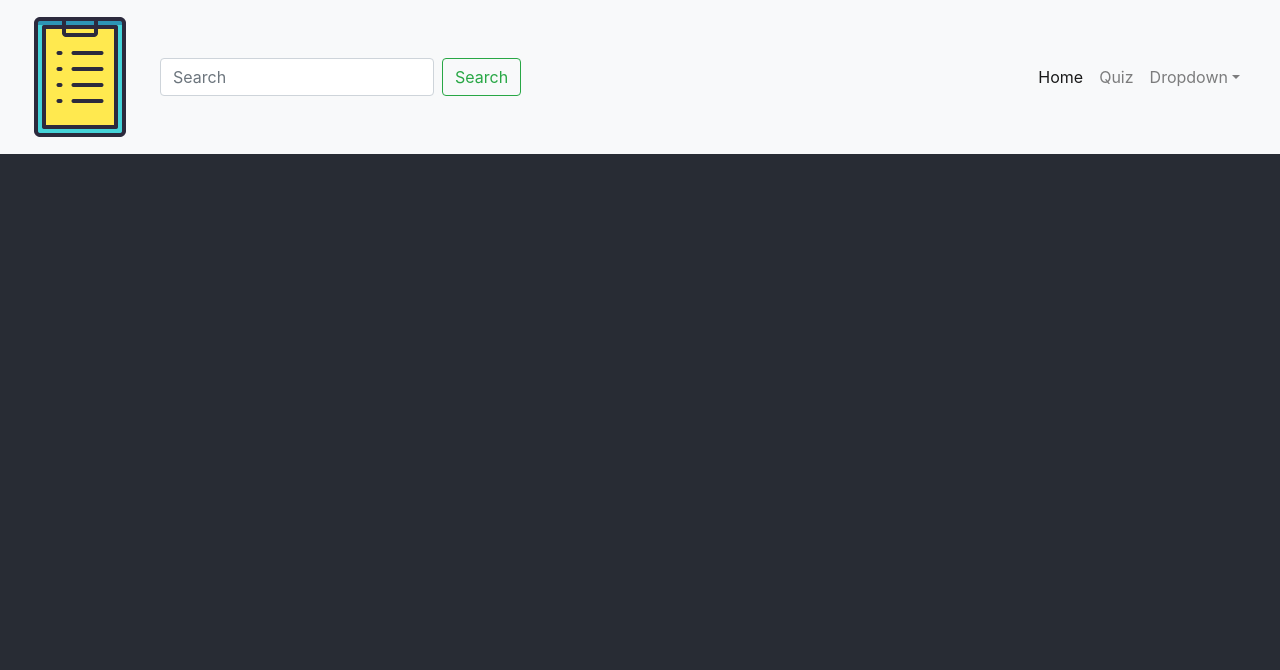
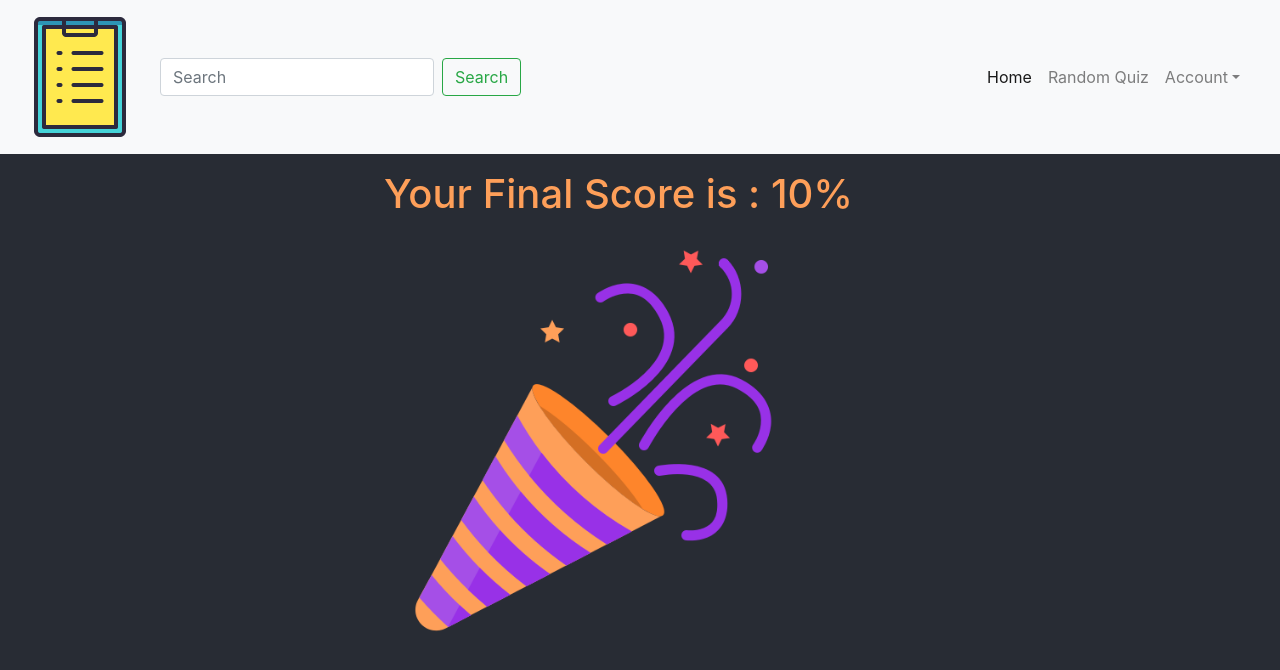
Before and after one commit to vcshahriyer/omniquiz, a React (Create React App) app: page /score/1 in a window 1280 px wide. Shown: the top 670 px of the page. Built offline with nearby package versions, Linux system fonts and the light colour scheme.

Commit message:
Quiz and result implemented without Redux

```diff
--- a/src/App.css
+++ b/src/App.css
@@ -29,6 +29,16 @@ nav.navbar {
 .quiz-option {
   margin: 1.5em 0;
   padding: 5px 0;
+  cursor: pointer;
+}
+.quiz-options.row {
+  margin-left: unset;
+}
+.score-box h1 {
+  color: #fe9f59;
+}
+.score-box img {
+  width: 85%;
 }
 .App {
   text-align: center;
--- a/src/App.js
+++ b/src/App.js
@@ -1,9 +1,11 @@
 import React from "react";
-import { Switch, Route } from "react-router-dom";
+import { Switch, Route, Redirect } from "react-router-dom";
 import { ToastContainer } from "react-toastify";
 import NavMenu from "./components/navBar";
 import QuizHome from "./components/QuizHome";
 import MultipleChoice from "./components/multipleChoice";
+import FinalScore from "./components/finalScore";
+import NotFound from "./components/notFound";
 import "bootstrap/dist/css/bootstrap.min.css";
 import "react-toastify/dist/ReactToastify.css";
 import "./App.css";
@@ -17,7 +19,9 @@ function App() {
         <Switch>
           <Route path="/" exact component={QuizHome} />
           <Route path="/quiz/:id" exact component={MultipleChoice} />
-          <Route path="/not-found" exact component={QuizHome} />
+          <Route path="/score/:score" exact component={FinalScore} />} />
+          <Route path="/not-found" exact component={NotFound} />
+          <Redirect to="/not-found" />
         </Switch>
       </main>
     </React.Fragment>
--- a/src/components/QuizHome.jsx
+++ b/src/components/QuizHome.jsx
@@ -10,6 +10,13 @@ class QuizHome extends Component {
     const { data } = await getCategory();
     this.setState({ categories: data.trivia_categories });
   }
+  handleSearch = query => {
+    let category = [...this.state.categories];
+    category = category.filter(c =>
+      c.name.toLowerCase().startsWith(query.toLowerCase())
+    );
+    this.setState({ categories: category });
+  };
 
   render() {
     return (
--- a/src/components/common/dropDownMenu.jsx
+++ b/src/components/common/dropDownMenu.jsx
@@ -16,7 +16,7 @@ class DropDownMenu extends Component {
     return (
       <div className={this.state.toggle ? "vc-dropdown" : "vc-dropdown show"}>
         <span className="dropdown-toggle nav-link" onClick={this.handleToggle}>
-          Dropdown
+          Account
         </span>
         <div className="vc-dropdown-menu">
           <a className="dropdown-item" href="/">
--- a/src/components/common/quizCard.jsx
+++ b/src/components/common/quizCard.jsx
@@ -12,8 +12,8 @@ const QuizCard = ({ name, id }) => {
           <Link to={`/quiz/${id}`}>{name}</Link>
         </Card.Title>
         <Card.Text>
-          Some quick example text to build on the card title and make up the
-          bulk of the card's content.
+          The Open Trivia Database provides a completely free JSON API of
+          multiple choice Questions .
         </Card.Text>
         Best Score:
         <ProgressBar striped variant="success" now={20} label={"20%"} />
--- /dev/null
+++ b/src/components/finalScore.jsx
@@ -0,0 +1,13 @@
+import React from "react";
+import party from "../assets/party.png";
+const FinalScore = props => {
+  let score = props.match.params.score * 10;
+  return (
+    <div className="score-box">
+      <h1>Your Final Score is : {score}%</h1>
+      <img src={party} alt="party" />
+    </div>
+  );
+};
+
+export default FinalScore;
--- a/src/components/multipleChoice.jsx
+++ b/src/components/multipleChoice.jsx
@@ -10,26 +10,37 @@ class MultipleChoice extends Component {
     this.state = {
       questions: [],
       currentQuestion: {},
-      options: []
+      options: [],
+      score: 0,
+      clicked: false,
+      optionElements: [
+        { id: 0, label: "A) ", class: "col-sm-6 quiz-option" },
+        { id: 1, label: "B) ", class: "col-sm-6 quiz-option" },
+        { id: 2, label: "C) ", class: "col-sm-6 quiz-option" },
+        { id: 3, label: "D) ", class: "col-sm-6 quiz-option" }
+      ]
     };
   }
 
   makeOptions(currentQst) {
-    const qst = [currentQst.correct_answer, ...currentQst.incorrect_answers];
-    qst.sort(function(a, b) {
+    const options = [
+      currentQst.correct_answer,
+      ...currentQst.incorrect_answers
+    ];
+    options.sort(function(a, b) {
       return 0.5 - Math.random();
     });
-    return qst;
+    return options;
   }
   async componentDidMount() {
     try {
+      this.state.optionElCopy = [...this.state.optionElements];
       const categoryId = this.props.match.params.id;
       const { data } = await getQuestions(categoryId);
       const firstQuestion = data.results[0];
       if (data.response_code)
         throw new Error("No question found for this category");
       this.setState({
-        res: data,
         questions: data.results,
         currentQuestion: firstQuestion,
         options: this.makeOptions(firstQuestion)
@@ -46,11 +57,45 @@ class MultipleChoice extends Component {
   handleNextQuestion = () => {
     const { questions, currentQuestion } = this.state;
     const index = questions.indexOf(currentQuestion) + 1;
-    this.setState({ currentQuestion: questions[index] });
+    if (index >= questions.length) {
+      return this.props.history.push(`/score/${this.state.score}`);
+    }
+    const newQuestion = questions[index];
+    const options = this.makeOptions(newQuestion);
+    this.setState({
+      currentQuestion: newQuestion,
+      options,
+      clicked: false,
+      optionElements: this.state.optionElCopy
+    });
   };
-
+  handleSelect = (el, value) => {
+    const { currentQuestion, clicked } = this.state;
+    let arr = [...this.state.optionElements];
+    const index = arr.indexOf(el);
+    if (clicked === false && value === currentQuestion.correct_answer) {
+      arr[index] = { ...arr[index], class: "col-sm-6 quiz-option correct" };
+      this.setState({
+        score: this.state.score + 1,
+        clicked: true,
+        optionElements: arr
+      });
+    } else {
+      if (clicked === false) {
+        arr[index] = {
+          ...arr[index],
+          class: "col-sm-6 quiz-option wrong"
+        };
+      }
+      this.setState({
+        clicked: true,
+        optionElements: arr
+      });
+      toast.success("Correct Answer: " + currentQuestion.correct_answer);
+    }
+  };
   render() {
-    const { currentQuestion, options } = this.state;
+    const { currentQuestion, options, score, optionElements } = this.state;
     return (
       <React.Fragment>
         {_.isEmpty(currentQuestion) ? (
@@ -68,16 +113,19 @@ class MultipleChoice extends Component {
           </ButtonToolbar>
         ) : (
           <div className="quiz-box">
-            <h3>{currentQuestion.question}</h3>
             <div className="quiz-options row">
-              <div className="col-sm-6">
-                <div className="quiz-option">a) {options[0]}</div>
-                <div className="quiz-option">c) {options[1]}</div>
-              </div>
-              <div className="col-sm-6">
-                <div className="quiz-option">b) {options[2]}</div>
-                <div className="quiz-option">d) {options[3]}</div>
-              </div>
+              <h3>{currentQuestion.question}</h3>
+              {optionElements.map(option => (
+                <div
+                  key={option.id}
+                  className={option.class}
+                  onClick={() => {
+                    this.handleSelect(option, options[option.id]);
+                  }}
+                >
+                  {option.label + options[option.id]}
+                </div>
+              ))}
             </div>
             <button
               onClick={() => {
@@ -88,6 +136,9 @@ class MultipleChoice extends Component {
             >
               Next Question
             </button>
+            <span className="badge badge-pill badge-success ml-5">
+              Score: {score}
+            </span>
           </div>
         )}
       </React.Fragment>
--- a/src/components/navBar.jsx
+++ b/src/components/navBar.jsx
@@ -12,7 +12,7 @@ class NavMenu extends Component {
   render() {
     return (
       <Navbar bg="light" expand="lg">
-        <Navbar.Brand href="#home">
+        <Navbar.Brand href="/">
           <img src={logo} alt="" />
         </Navbar.Brand>
         <Navbar.Toggle aria-controls="basic-navbar-nav" />
@@ -25,8 +25,8 @@ class NavMenu extends Component {
             <NavLink className="nav-link" to="/">
               Home
             </NavLink>
-            <NavLink className="nav-link" to="/quiz">
-              Quiz
+            <NavLink className="nav-link" to="/quiz/random">
+              Random Quiz
             </NavLink>
             <DropDownMenu />
           </Nav>
--- /dev/null
+++ b/src/components/notFound.jsx
@@ -0,0 +1,7 @@
+import React from "react";
+
+const NotFound = () => {
+  return <h1 className="alert alert-danger">Not Found</h1>;
+};
+
+export default NotFound;
--- a/src/service/quizService.js
+++ b/src/service/quizService.js
@@ -5,6 +5,11 @@ export function getCategory() {
 }
 
 export function getQuestions(id) {
+  if (id === "random") {
+    return http.get(
+      "https://opentdb.com/api.php?amount=10&difficulty=easy&type=multiple"
+    );
+  }
   return http.get(
     `https://opentdb.com/api.php?amount=10&category=${id}&difficulty=easy&type=multiple`
   );
```
Also changed, not shown: src/assets/party.png (added).
